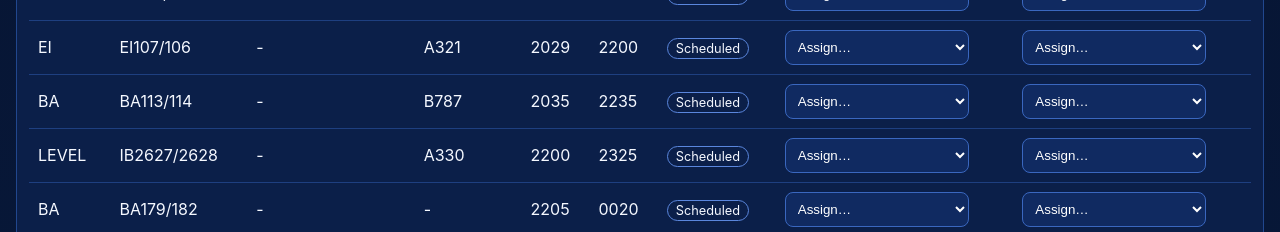
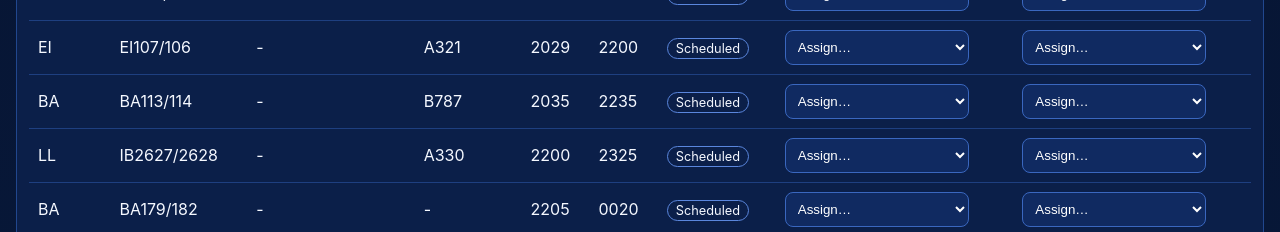
Before and after one commit to andrew-ibsen/jfk-ops-live-dashboard, a React (Vite) app: page / in a window 1280 px wide. Shown: the part 1280-1512 px from the top of the page. Built offline with nearby package versions, Linux system fonts and the light colour scheme.

Commit message:
chore(data): change LEVEL abbreviation to LL for IB2627/2628

```diff
--- a/src/App.tsx
+++ b/src/App.tsx
@@ -66,7 +66,7 @@
   { code: 'YYZ', name: 'YYZ', bbox: DEFAULT_BBOX }
 ]
 
-const HANDLED_AIRLINES = ['BA', 'EI', 'IB', 'LEVEL', 'AY', 'QF', 'NZ', 'NO', 'Z0', 'NH', 'JL']
+const HANDLED_AIRLINES = ['BA', 'EI', 'IB', 'LL', 'AY', 'QF', 'NZ', 'NO', 'Z0', 'NH', 'JL']
 
 const DEFAULT_STAFF = [
   'Alan Larmour','ALLEN BARKER','Andreas Leuschner','Angel Angelov','Anthony D\'Erasmo','Ari Portugal','Brandon Pareja Castanc',
@@ -81,7 +81,7 @@
   { airline: 'EI', flight: 'EI107/106', eta: '2029', std: '2200', aircraftType: 'A321' },
   { airline: 'IB', flight: 'IB211/212', eta: '1625', std: '1755', aircraftType: 'A32X' },
   { airline: 'IB', flight: 'IB325/326', eta: '2015', std: '2150', aircraftType: 'A330' },
-  { airline: 'LEVEL', flight: 'IB2627/2628', eta: '2200', std: '2325', aircraftType: 'A330' },
+  { airline: 'LL', flight: 'IB2627/2628', eta: '2200', std: '2325', aircraftType: 'A330' },
   { airline: 'AY', flight: 'AY15/16', eta: '2005', std: '2345', aircraftType: 'A330' },
   { airline: 'QF', flight: 'QF3/4', eta: '1525', std: '1815', aircraftType: 'B787' },
   { airline: 'NZ', flight: 'NZ2/1', eta: '1700', std: '1920', aircraftType: 'B787' },
```
